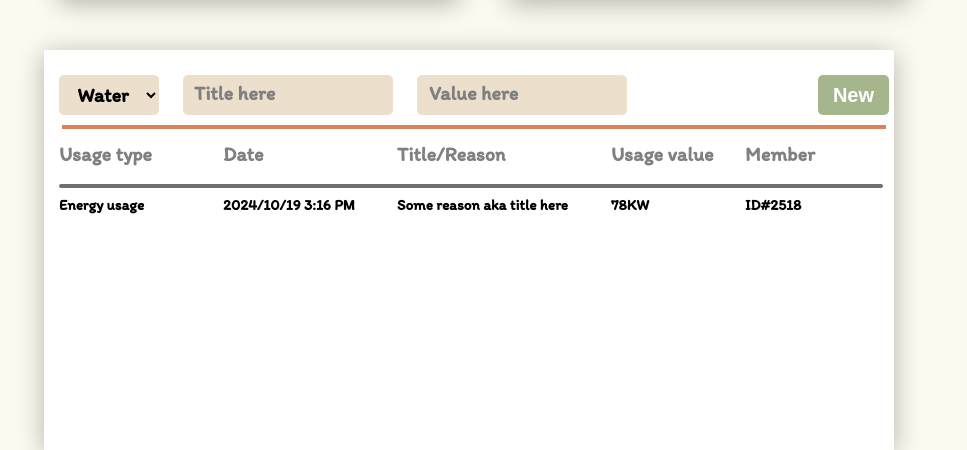
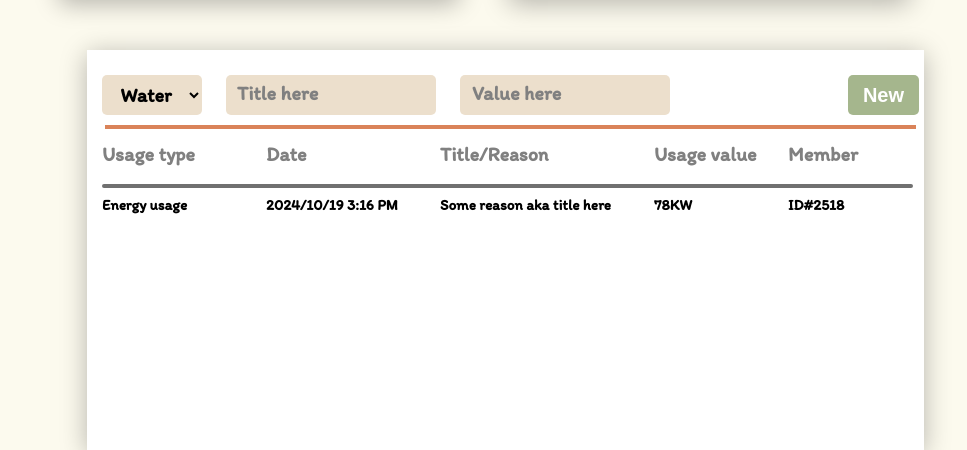
Before and after one commit to sabuka-dumbo/GreenGuard, a Django app: page / in a window 1280 px wide. Shown: the part 900-1350 px from the top of the page, without its empty margins (306-1273 px from the left). Run offline with Django 5.2, Linux system fonts and the light colour scheme; data comes from the database, SQL or seed files in the repository.

Commit message:
Nov 18, 2024, 8:25 PM

```diff
--- a/greenguard/gg/static/css/styles.css
+++ b/greenguard/gg/static/css/styles.css
@@ -165,7 +165,7 @@
     height: 400px;
     background-color: #FFFFFF;
     place-self: center;
-    margin-left: 50px;
+    margin-left: 10%;
     margin-top: 50px;
     overflow-y: auto;
     overflow-x: hidden;
```
